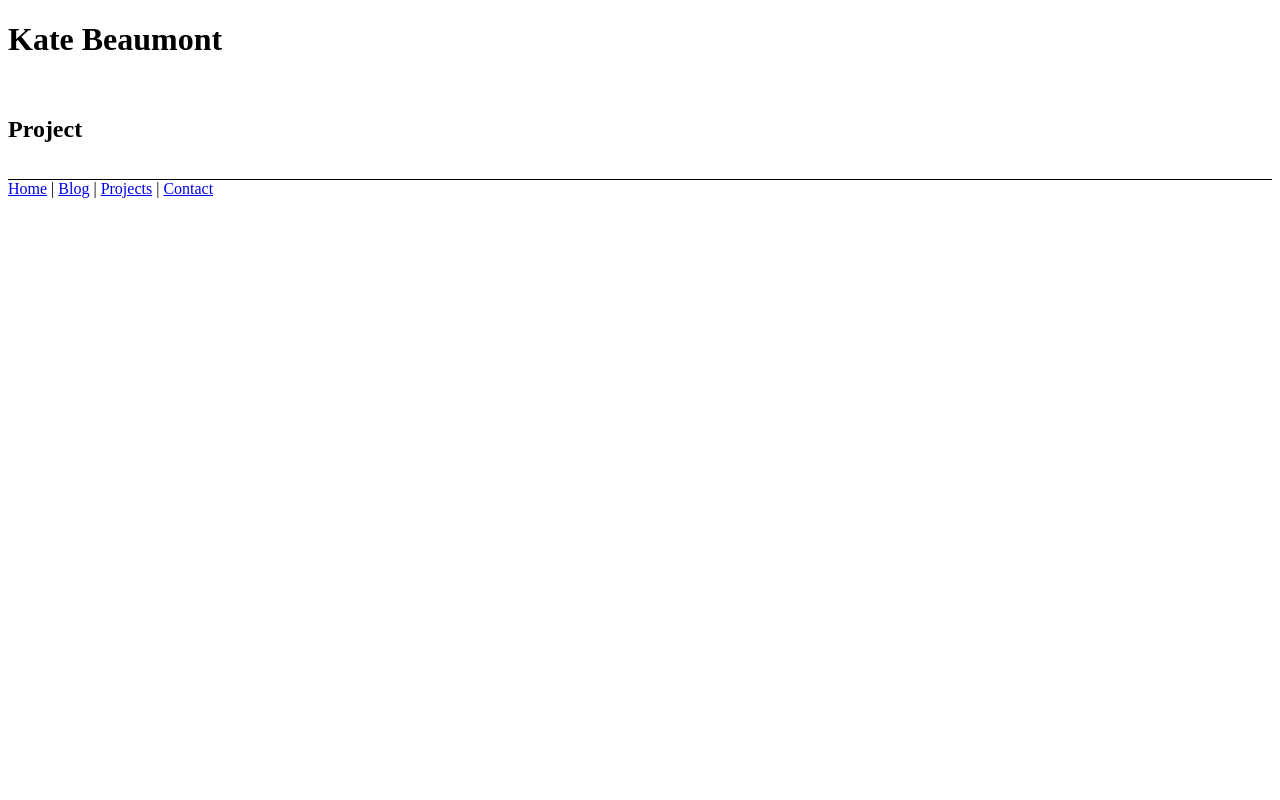
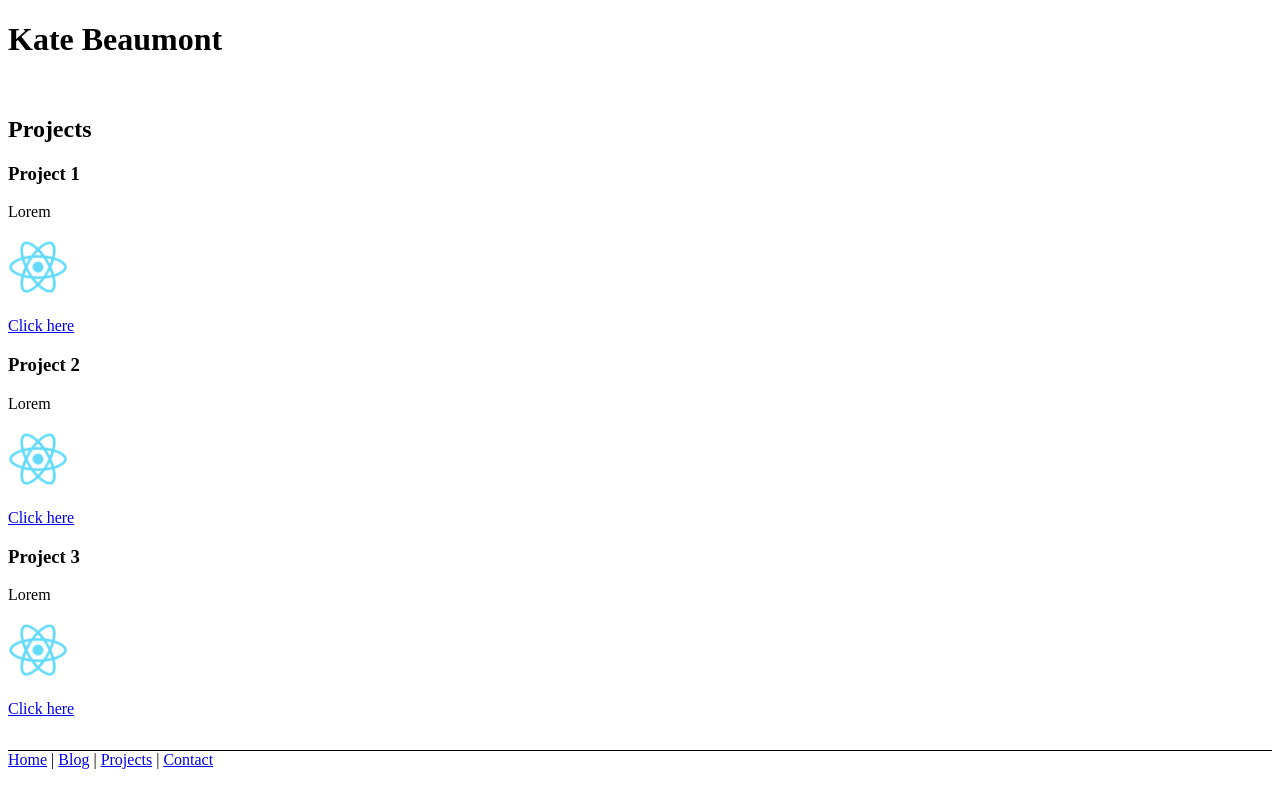
Before and after one commit to katecoderacademy/react-website, a React (Create React App) app: page /projects in a window 1280 px wide. Built offline with nearby package versions, Linux system fonts and the light colour scheme.

Commit message:
projects page now links out to projects, uses JSON

```diff
--- a/public/data2.json
+++ b/public/data2.json
@@ -1,8 +1,8 @@
 
     [
 
-        {"name": "Project 1", "description": "Lorem", "imageURL": "logo512.png", "link": "URL"},
-        {"name": "Project 2", "description": "Lorem", "imageURL": "logo512.png", "link": "URL"},
-        {"name": "Project 3", "description": "Lorem", "imageURL": "logo512.png", "link": "URL"}
+        {"name": "Project 1", "description": "Lorem", "imageURL": "logo512.png", "link": "http://www.google.com"},
+        {"name": "Project 2", "description": "Lorem", "imageURL": "logo512.png", "link": "http://www.google.com"},
+        {"name": "Project 3", "description": "Lorem", "imageURL": "logo512.png", "link": "http://www.google.com"}
 
       ]
--- a/src/routes/projects.jsx
+++ b/src/routes/projects.jsx
@@ -1,7 +1,51 @@
-export default function Project() {
-    return (
-      <main style={{ padding: "1rem 0" }}>
-        <h2>Project</h2>
+
+import React,{useState, useEffect } from "react";
+// import { Link } from "react-router-dom";
+
+export default function Blog() {
+
+  const [data,setData]=useState([]);
+  const getData=()=>{
+    fetch('data2.json'
+    ,{
+      headers : {
+        'Content-Type': 'application/json',
+        'Accept': 'application/json'
+       }
+    }
+    )
+      .then(function(response){
+        console.log(response)
+        return response.json();
+      })
+      .then(function(myJson) {
+        console.log(myJson);
+        setData(myJson)
+      });
+  }
+  useEffect(()=>{
+    getData()
+  },[])
+
+  // Style here
+      return (
+        <main style={{ padding: "1rem 0" }}>
+          <h2>Projects</h2>
+
+
+            <div className="project-container">
+                  {data.map((item)=>
+                  <><p><h3>{item.name}</h3></p>
+                      <p />{item.description}
+                      <p /><img src={item.imageURL} alt={item.title} width="60px" />
+
+                      <a href={item.link}
+                        style={{ display: "block", margin: "1rem 0" }}
+                        >Click here</a></>
+
+                        )}
+
+                      </div>
       </main>
     );
-  }
+}
```
Also changed, not shown: 1 other file (tests, documents, lock files or other folders).
